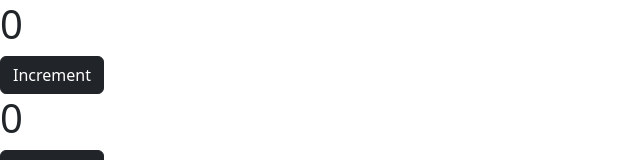
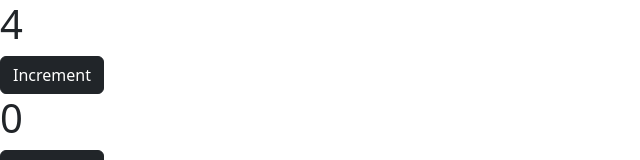
Before and after one commit to Mosh-hamedani-projects/counter, a React (Vite) app: page / in a window 1280 px wide. Shown: the top 160 px of the page, without its empty margins (0-640 px from the left). Built offline with nearby package versions, Linux system fonts and the light colour scheme.

Commit message:
passing props from <Counters> parent to <Counter> child and set props to state

```diff
--- a/src/Counter.jsx
+++ b/src/Counter.jsx
@@ -3,13 +3,14 @@ import { Component } from 'react'
 class Counter extends Component {
 
   state={
-    count:0
+    count:this.props.value
   }
 
   handleIncrement=()=>{
     this.setState({count:this.state.count+1})
   }
   render() {
+    console.log(this.props);
     return (
       <>
         <h1>{this.state.count}</h1>
```
